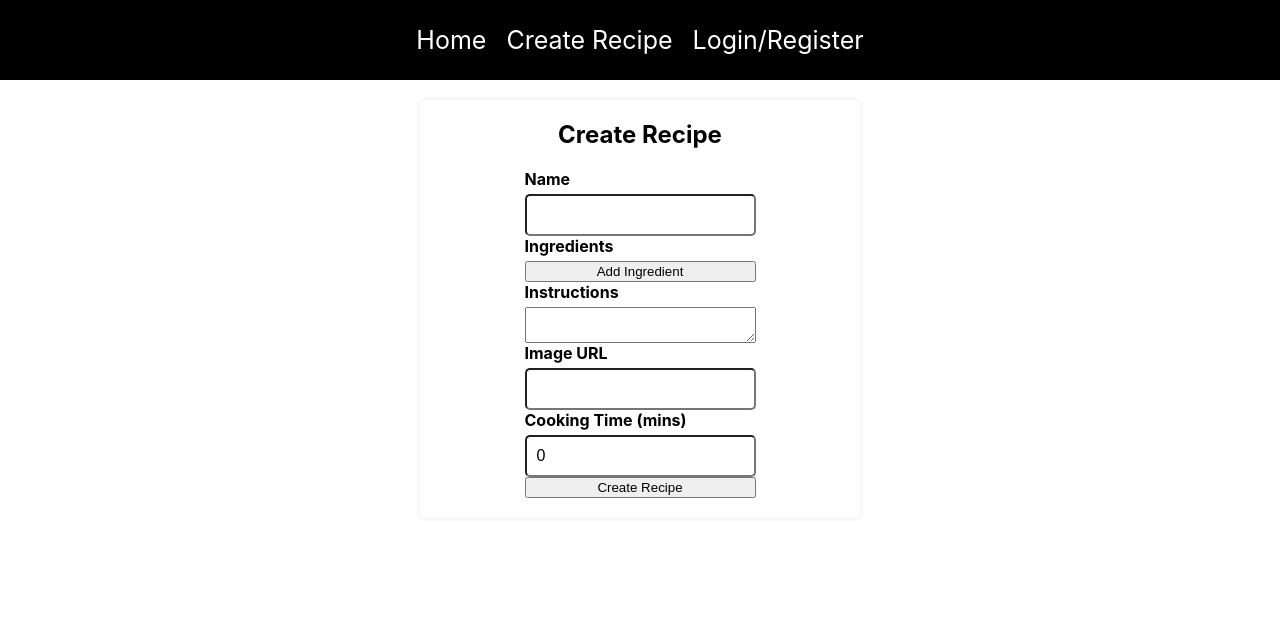
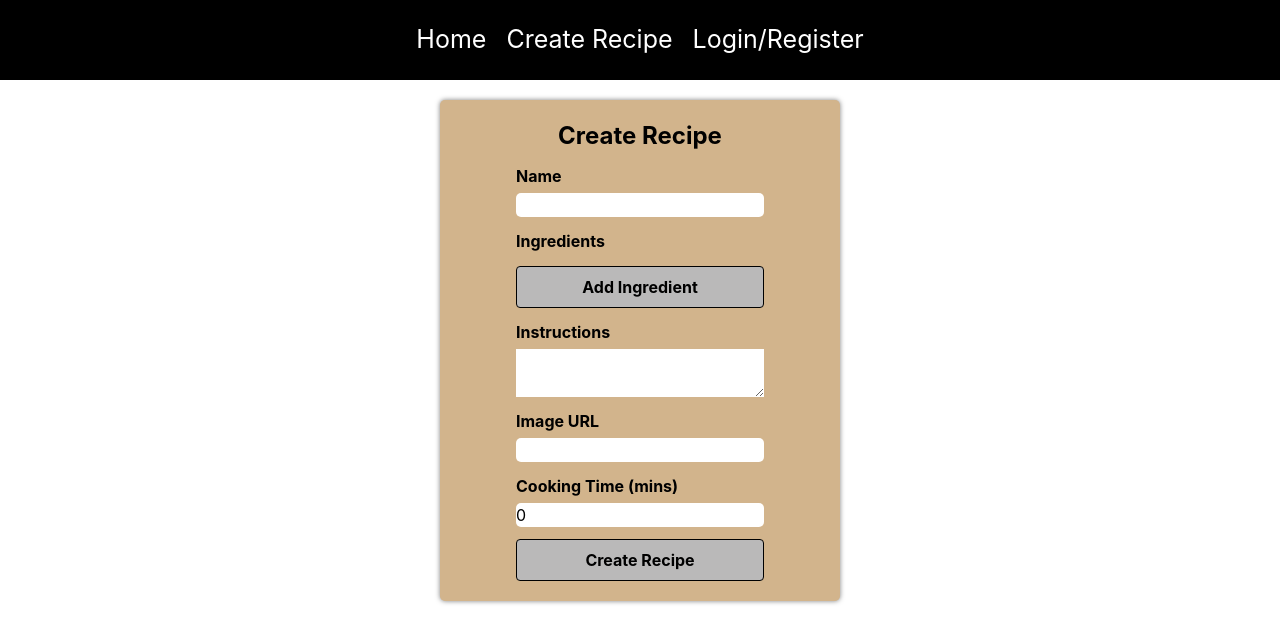
Before and after one commit to meislifka/Recipe-App, a React (Create React App) app in the folder client/recipe-app/: page /create-recipe in a window 1280 px wide. Shown: the top 642 px of the page. Built offline with nearby package versions, Linux system fonts and the light colour scheme.

Commit message:
Added tailwind and edited create recip

```diff
--- a/client/recipe-app/package.json
+++ b/client/recipe-app/package.json
@@ -34,5 +34,10 @@
       "last 1 firefox version",
       "last 1 safari version"
     ]
+  },
+  "devDependencies": {
+    "autoprefixer": "^10.4.19",
+    "postcss": "^8.4.38",
+    "tailwindcss": "^3.4.3"
   }
 }
--- /dev/null
+++ b/client/recipe-app/postcss.config.js
@@ -0,0 +1,6 @@
+module.exports = {
+  plugins: {
+    tailwindcss: {},
+    autoprefixer: {},
+  },
+}
--- a/client/recipe-app/src/App.css
+++ b/client/recipe-app/src/App.css
@@ -75,16 +75,18 @@ a {
   justify-content: center;
   align-items: center;
   padding: 20px;
-  background-color: white;
+  background-color: #D2B48C;
   border-radius: 5px;
-  box-shadow: 0 0 5px rgba(0, 0, 0, 0.1);
+  box-shadow: 0 0 5px rgba(0, 0, 0, 0.5);
   margin: 20px;
   width: 400px;
+
 }
 
 .create-recipe form {
   display: flex;
   flex-direction: column;
+
 }
 
 ul {
--- a/client/recipe-app/src/components/navbar.js
+++ b/client/recipe-app/src/components/navbar.js
@@ -23,7 +23,7 @@ export const Navbar = () => {
       ) : (
         <>
           <Link to="/saved-recipes">Saved Recipes</Link>
-          <button onClick={logout}> Logout </button>
+          <button className="text-2xl ml-4" onClick={logout}> Logout </button>
         </>
       )}
     </div>
--- a/client/recipe-app/src/pages/create-recipe.js
+++ b/client/recipe-app/src/pages/create-recipe.js
@@ -3,6 +3,8 @@ import axios from 'axios'
 import { useGetUserID } from '../hooks/useGetuserID';
 import { useNavigate } from 'react-router-dom';
 import { useCookies } from 'react-cookie';
+import '../tailwind.css'; // Import Tailwind CSS
+import '../App.css';
 
 export const CreateRecipe = () => {
 
@@ -24,7 +26,8 @@ export const CreateRecipe = () => {
 
   const handleChange = (event) => {
     const { name, value } = event.target;
-    setRecipe({ ...recipe, [name]: value }); //... set new one to same as before but with value added to name arr
+    const newValue = value < 0 ? 0 : value; // Prevent negative value
+    setRecipe({ ...recipe, [name]: newValue }); //... set new one to same as before but with value added to name arr
   }
 
   const handleIngredChange = (event, idx) => {
@@ -53,9 +56,9 @@ export const CreateRecipe = () => {
   }
   return (
     <div className="create-recipe">
-      <h2>Create Recipe</h2>
+      <h2 className='text-2xl font-bold'>Create Recipe</h2>
       <form onSubmit={onSubmit}>
-        <label htmlFor="name">Name</label>
+        <label className="mt-3" htmlFor="name">Name</label>
         <input
           type="text"
           id="name"
@@ -63,26 +66,27 @@ export const CreateRecipe = () => {
           value={recipe.name}
           onChange={handleChange}
         />
-        <label htmlFor="ingredients"> Ingredients</label>
+        <label className="mt-3" htmlFor="ingredients"> Ingredients</label>
         {recipe.ingredients.map((ingredient, idx) => (
           <input
+            className="mt-1"
             key={idx}
             type="text"
             name="ingredients"
             value={ingredient}
             onChange={(event) => handleIngredChange(event, idx)} />
         ))}
-        <button type="button" onClick={addIngredient}>
+        <button className="border border-black bg-[#bab9b9]  mt-2 rounded font-bold text-black px-4 py-2 hover:bg-[#2b4f1e] hover:text-white hover:border-transparent transition duration-300 ease-in-out" type="button" onClick={addIngredient}>
           Add Ingredient
         </button>
-        <label htmlFor="instructions">Instructions</label>
+        <label className="mt-3" htmlFor="instructions">Instructions</label>
         <textarea
           id="instructions"
           name="instructions"
           value={recipe.instructions}
           onChange={handleChange}
         ></textarea>
-        <label htmlFor="imageUrl">Image URL</label>
+        <label className="mt-3" htmlFor="imageUrl">Image URL</label>
         <input
           type="text"
           id="imageUrl"
@@ -90,7 +94,7 @@ export const CreateRecipe = () => {
           value={recipe.imageUrl}
           onChange={handleChange}
         />
-        <label htmlFor="cookingTime">Cooking Time (mins)</label>
+        <label className="mt-3" htmlFor="cookingTime">Cooking Time (mins)</label>
         <input
           type="number"
           id="cookingTime"
@@ -98,7 +102,7 @@ export const CreateRecipe = () => {
           value={recipe.cookingTime}
           onChange={handleChange}
         />
-        <button type="submit">
+        <button className="border border-black bg-[#bab9b9] rounded font-bold text-black px-4 py-2 hover:bg-[#2b4f1e] hover:text-white hover:border-transparent transition duration-300 ease-in-out mt-3" type="submit">
           Create Recipe
         </button>
       </form>
--- a/client/recipe-app/src/pages/home.js
+++ b/client/recipe-app/src/pages/home.js
@@ -2,6 +2,8 @@ import React, { useEffect, useState } from "react";
 import { useGetUserID } from "../hooks/useGetuserID.js";
 import axios from "axios";
 import { useCookies } from "react-cookie";
+import '../tailwind.css';
+
 
 export const Home = () => {
   const [recipes, setRecipes] = useState([]);
@@ -59,7 +61,7 @@ export const Home = () => {
       <ul>
         {recipes.map((recipe) => (
           <li key={recipe._id}>
-            <div>
+            <div className="bg-[#D2B48C] p-4 rounded-lg shadow-md">
               <h2>{recipe.name}</h2>
               <button
                 onClick={() => saveRecipe(recipe._id)}
--- a/client/recipe-app/src/pages/saved-recipes.js
+++ b/client/recipe-app/src/pages/saved-recipes.js
@@ -25,7 +25,7 @@ export const SavedRecipes = () => {
 
   return (
     <div>
-      <h1>Saved Recipes</h1>
+      <h1 className="text-xl font-bold mt-2">You have no saved recipes yet</h1>
       <ul>
         {savedRecipes.map((recipe) => (
           <li key={recipe._id}>
--- /dev/null
+++ b/client/recipe-app/src/tailwind.css
@@ -0,0 +1,3 @@
+@tailwind base;
+@tailwind components;
+@tailwind utilities;
--- /dev/null
+++ b/client/recipe-app/tailwind.config.js
@@ -0,0 +1,8 @@
+/** @type {import('tailwindcss').Config} */
+module.exports = {
+  content: ["./src/pages/*.{js,jsx,ts,tsx}", "./public/index.html"],
+  theme: {
+    extend: {},
+  },
+  plugins: [],
+}
```
Also changed, not shown: 1 other file (tests, documents, lock files or other folders).
